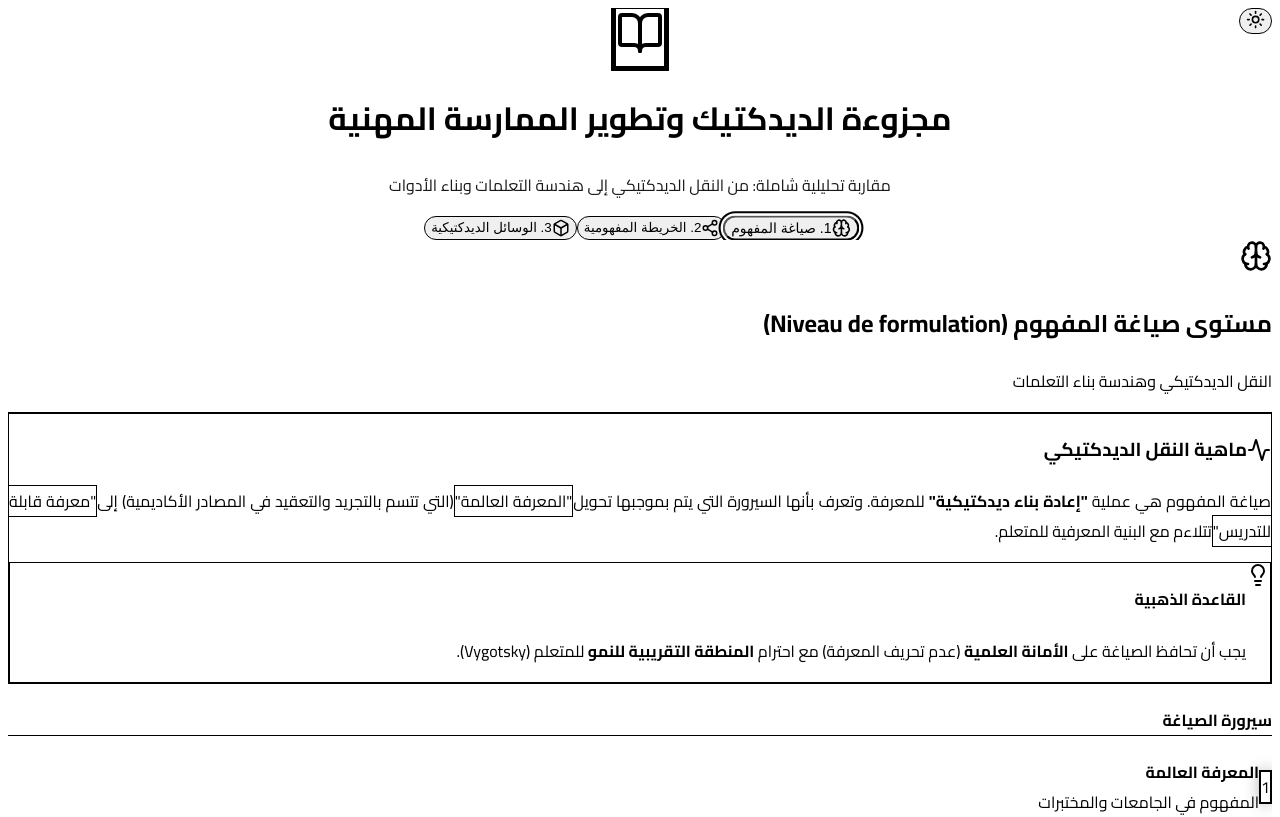
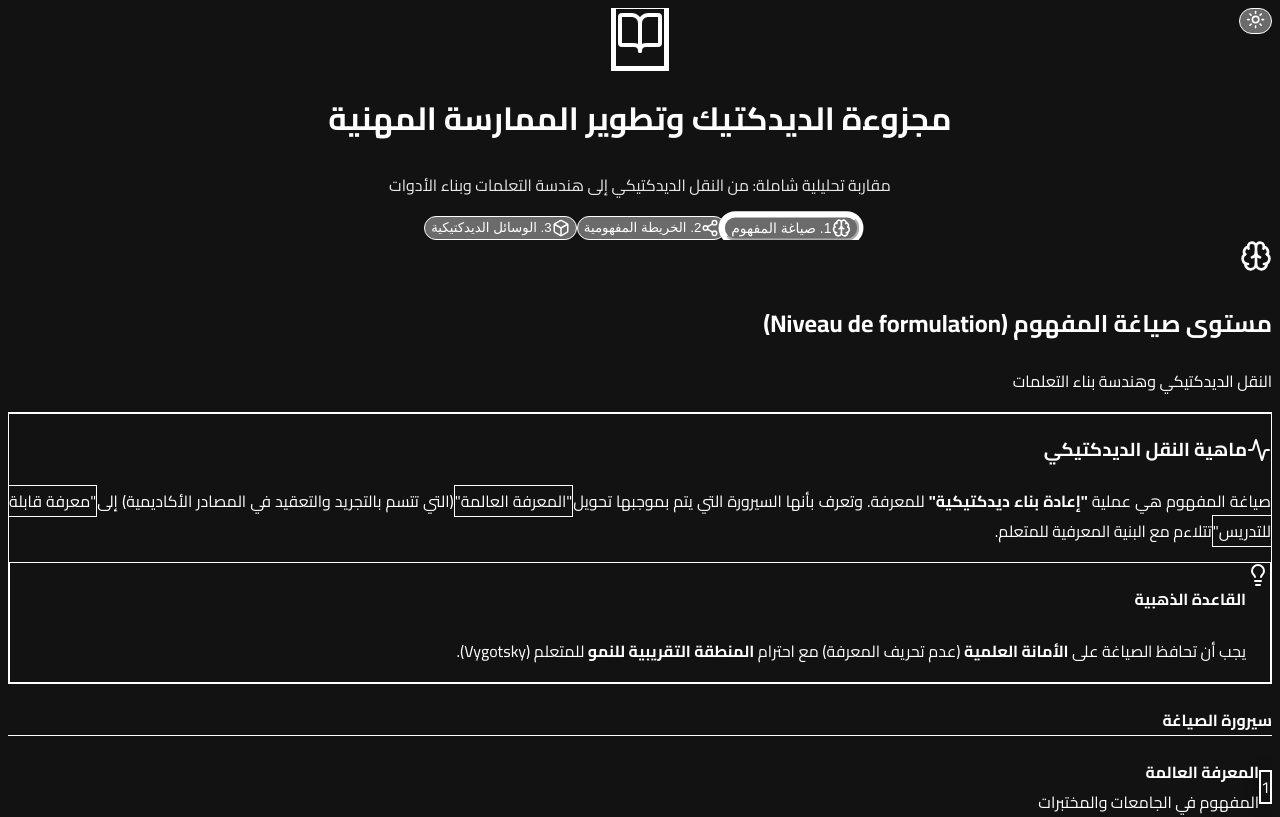
Before and after one commit to abdo2003ta-stack/didactic-module, a Next.js app: page / in a window 1280 px wide. Shown: the top 817 px of the page. Built offline with nearby package versions, Linux system fonts and the light colour scheme.

Commit message:
fix: force dark mode style

```diff
--- a/app/layout.tsx
+++ b/app/layout.tsx
@@ -1,8 +1,8 @@
 import type { Metadata } from "next";
 import { Cairo } from "next/font/google";
 import "./globals.css";
-// 👇 تم تعديل هذا السطر ليطابق اسم الملف الموجود في صورك بالضبط
-import { ThemeProvider } from "../components/ThemeProvider";
+// 👇 تأكدنا من كتابة اسم الملف بحرف كبير T ليطابق ملفك
+import { ThemeProvider } from "@/components/ThemeProvider";
 
 const font = Cairo({ subsets: ["latin"] });
 
@@ -18,11 +18,12 @@ export default function RootLayout({
 }>) {
   return (
     <html lang="ar" dir="rtl" suppressHydrationWarning>
-      <body className={`${font.className} bg-white text-slate-900 dark:bg-slate-950 dark:text-slate-50`}>
+      {/* 👇 أجبرنا الخلفية تكون غامقة مباشرة هنا */}
+      <body className={`${font.className} bg-slate-950 text-slate-50`}>
         <ThemeProvider
           attribute="class"
-          defaultTheme="system"
-          enableSystem
+          defaultTheme="dark"   /* 👈 هذا هو السر! جعلناه داكناً دائماً */
+          enableSystem={false}  /* 👈 ألغينا خيار النظام */
           disableTransitionOnChange
         >
           {children}
```
